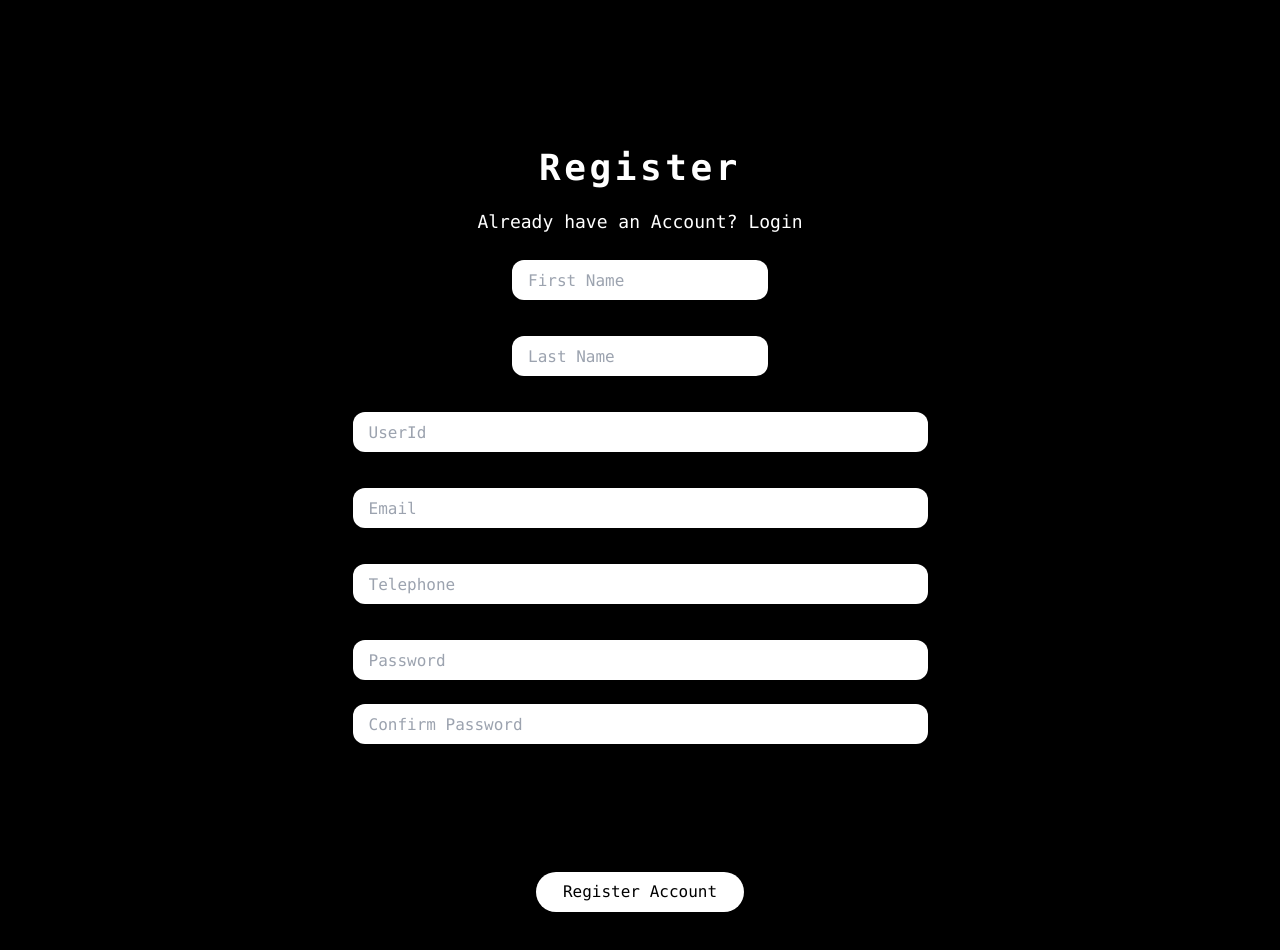
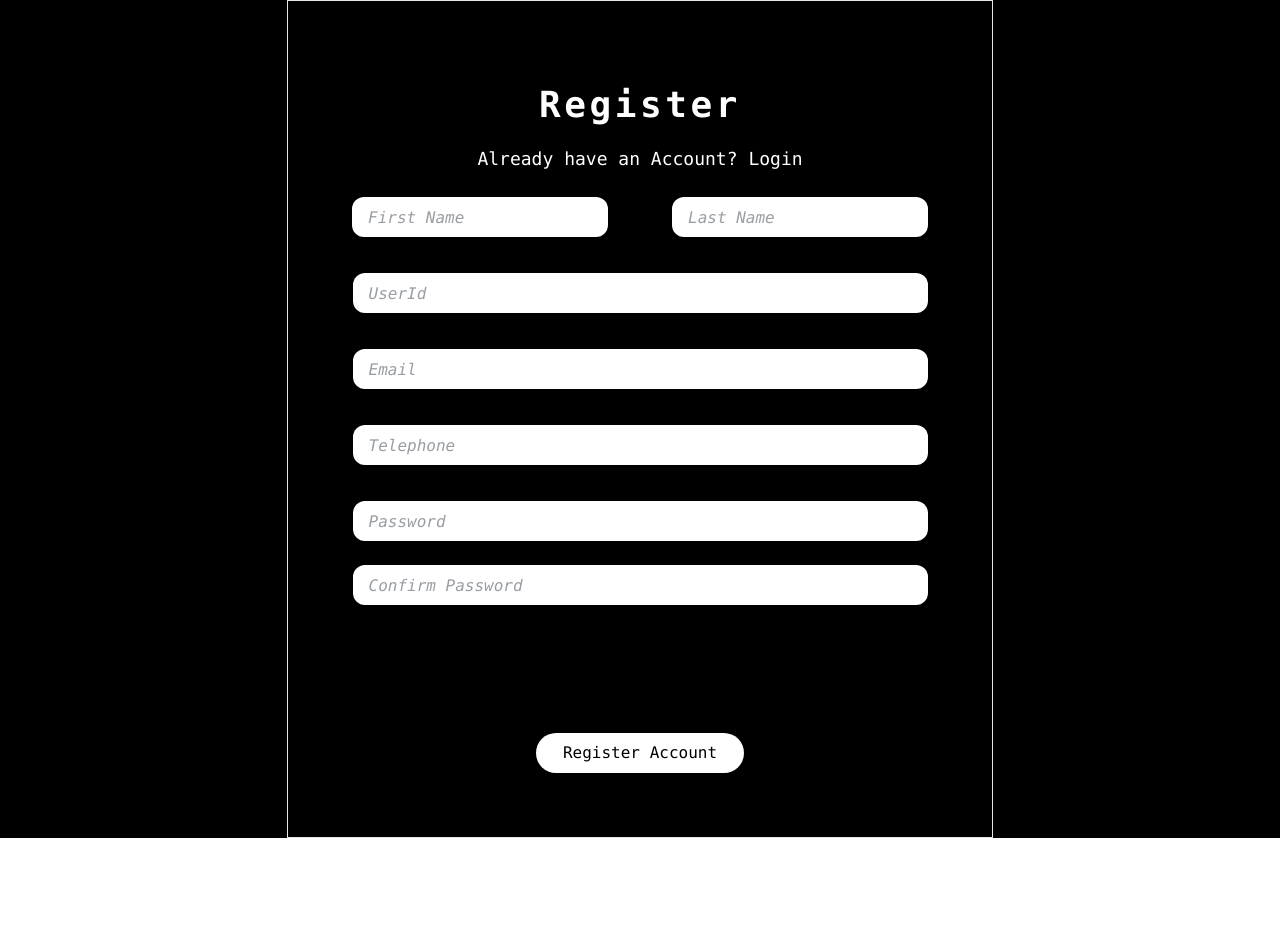
Before and after one commit to 10xpg/sanare, a React (Vite) app in the folder client/: page /register in a window 1280 px wide. Shown: the top 950 px of the page. After the commit the page ends 838 px from the top, so only its background shows below. Built offline with nearby package versions, Linux system fonts and the light colour scheme.

Commit message:
feat:: add ml model for orthodox drug prediction

```diff
--- a/client/src/App.jsx
+++ b/client/src/App.jsx
@@ -29,7 +29,7 @@ export default function App() {
         <Route path='/patient-summary/:id' element={<Report />} />
         <Route path='/history' element={<History />} />
         <Route path='/encyclopedia' element={<Encyclopedia />} />
-        <Route path='/encyclopedia-detail' element={<EncyclopediaDetail />} />
+        <Route path='/encyclopedia-detail/:id' element={<EncyclopediaDetail />} />
       </Routes>
     </BrowserRouter>
   )
--- a/client/src/api/client.js
+++ b/client/src/api/client.js
@@ -5,7 +5,7 @@ const sanare = import.meta.env.VITE_SANARE_API_BASE_URL
 
 const api = axios.create({
   baseURL: sanare,
-  timeout: 5000,
+  // timeout: 5000,
   headers: {
     'Content-Type': 'application/json'
   }
--- a/client/src/components/History/HistoryListCard.jsx
+++ b/client/src/components/History/HistoryListCard.jsx
@@ -19,7 +19,6 @@ export const HistoryItem = () => {
               api.get(`/patient/${report.patient}`),
               api.get(`/diagnosis/${report.diagnosis}`)
             ])
-            // console.log(doctor.data, patient.data, diagnosis.data)
             return { ...report, doctor: doctor.data, patient: patient.data, diagnosis: diagnosis.data }
           })
         )
@@ -34,10 +33,19 @@ export const HistoryItem = () => {
     fetchHistory()
   }, [])
 
-  if (err) return <div>{`An Error Occured ==> ${err}`}</div>
-  if (loading) return <div>Loading...</div>
+  if (err)
+    return (
+      <tr>
+        <td>{`An Error Occured ==> ${err}`}</td>
+      </tr>
+    )
 
-  console.log(history)
+  if (loading)
+    return (
+      <tr>
+        <td>Loading...</td>
+      </tr>
+    )
 
   return history.map((report) => (
     <tr key={report._id}>
--- a/client/src/components/Login/LoginForm.jsx
+++ b/client/src/components/Login/LoginForm.jsx
@@ -36,34 +36,34 @@ export const LoginForm = () => {
   }
 
   return (
-    <div className='bg-black text-white text-center min-h-screen'>
-      <form onSubmit={handleLogin} className='font-mono flex flex-col p-32 '>
-        <div className='text-4xl tracking-widest font-semibold py-5'>Login </div>
+    <div className='bg-black text-white text-center min-h-screen flex items-center justify-center'>
+      <form onSubmit={handleLogin} className='font-mono flex flex-col p-16 border '>
+        <div className='text-4xl tracking-widest font-semibold py-5 '>Login </div>
         <div className='text-lg'>
           Don&apos;t have an Account?
           <Link to='/register' className='hover:text-[#1ED346] '>
             <span className='mx-5'>Register Now</span>
           </Link>
         </div>
-        <div className='pt-6 pb-3 mx-auto text-[#999EA4]'>
+        <div className='pt-6 pb-3 mx-auto text-black'>
           <input
             name='username'
             type='text'
             placeholder='User id'
             required
-            className='w-64 h-10 rounded-xl p-4 outline-black'
+            className='w-64 h-10 rounded-xl p-4 outline-black placeholder:italic placeholder:text-[#999EA4]'
             onChange={handleChange}
             value={form.username}
           />
         </div>
-        <div className='pt-3 pb-6 mx-auto text-[#999EA4]'>
+        <div className='pt-3 pb-6 mx-auto text-black'>
           <div className='relative w-64'>
             <input
               name='password'
               type='password'
-              placeholder='password'
+              placeholder='Password'
               required
-              className='w-full h-10 rounded-xl p-4 pr-10 outline-black'
+              className='w-full h-10 rounded-xl p-4 pr-10 outline-black placeholder:italic placeholder:text-[#999EA4]'
               onChange={handleChange}
               value={form.password}
             />
@@ -75,7 +75,7 @@ export const LoginForm = () => {
         <Link className='pb-10 hover:text-[#1ED346] mx-auto'>Forgot password?</Link>
 
         <button type='submit'>
-          <div className='bg-white text-black w-1/12 px-4 py-2 rounded-3xl  hover:bg-[#999EA4] mx-auto '>Login</div>
+          <div className='bg-white text-black w-4/12 px-4 py-2 rounded-3xl outline outline-black  hover:bg-[#999EA4] mx-auto '>Login</div>
         </button>
       </form>
     </div>
--- a/client/src/components/Patient/PatientSearch.jsx
+++ b/client/src/components/Patient/PatientSearch.jsx
@@ -65,7 +65,7 @@ export const PatientSearch = () => {
           type='text'
           list='patientlist'
           placeholder='Patient Name'
-          className='w-96 rounded-2xl mx-2 py-1 px-2 text-center font-mono font-medium text-black outline-black placeholder:italic'
+          className='w-96 rounded-2xl mx-4 py-2 px-2 text-center font-mono font-medium text-black outline-black placeholder:italic'
           value={searchTerm}
           onChange={handleChange}
         />
--- a/client/src/components/Recommend/OrthodoxTool.jsx
+++ b/client/src/components/Recommend/OrthodoxTool.jsx
@@ -30,14 +30,16 @@ export const OrthodoxRecommender = ({ getDrugs, drugs, state }) => {
               multiple
               className='p-3 w-8/12 h-auto rounded-xl placeholder-[#999EA4] text-center text-black  outline-black'
             >
-              <option value='' disabled>
+              <option value='' disabled className='border-b-2'>
                 ---Orthodox Drugs---
               </option>
+
               {drugs
+                .flat()
                 .filter((d) => d !== null)
-                .map((d) => (
-                  <option key={d._id} value={d.product_name} className='p-2'>
-                    {d.product_name}
+                .map((d, index) => (
+                  <option key={index} value={d.drug_name} className='p-2'>
+                    {d.drug_name}
                   </option>
                 ))}
             </select>
@@ -61,5 +63,3 @@ OrthodoxRecommender.propTypes = {
   drugs: PropTypes.array,
   state: PropTypes.object
 }
-
-// TODO: integrate with rec model
--- a/client/src/components/Recommend/TraditionalTool.jsx
+++ b/client/src/components/Recommend/TraditionalTool.jsx
@@ -10,8 +10,6 @@ export const TraditionalRecommender = ({ getDrugs, drugs, state }) => {
   const handleGetDrugs = () => {
     getDrugs()
   }
-
-  console.log(state.tds)
 
   return (
     <div className='text-xl pb-10'>
@@ -27,9 +25,10 @@ export const TraditionalRecommender = ({ getDrugs, drugs, state }) => {
               multiple
               className='p-3 w-8/12 h-auto rounded-xl placeholder-[#999EA4] text-center text-black  outline-black'
             >
-              <option value='' disabled>
+              <option value='' disabled className='border-b-2 '>
                 ---Traditional Drugs---
               </option>
+
               {[...new Map(drugs.flat().map((d) => [d.product_name, d])).values()].map((d) => (
                 <option key={d._id} value={d.product_name} className='p-2'>
                   {d.product_name}
--- a/client/src/components/Register/RegisterForm.jsx
+++ b/client/src/components/Register/RegisterForm.jsx
@@ -1,9 +1,30 @@
-import { Link } from 'react-router-dom'
+import { useState } from 'react'
+import { Link, useNavigate } from 'react-router-dom'
+import api from '../../api/client'
+import { suppressor } from '../../utils/helpers'
 
 export const RegisterForm = () => {
+  const navigate = useNavigate()
+  const [registerForm, setRegisterForm] = useState({})
+
+  const handleChange = (e) => {
+    const { name, value } = e.target
+    setRegisterForm({ ...registerForm, [name]: value })
+  }
+
+  const handleRegisterSubmit = async (e) => {
+    e.preventDefault()
+    if (registerForm.password !== registerForm.password_2) return
+    const res = await api.post('/user/register', registerForm, { headers: { 'Content-Type': 'application/json' } })
+    console.log(res.data)
+    suppressor(res)
+    localStorage.clear()
+    navigate('/')
+  }
+
   return (
-    <div className='bg-black text-white text-center min-h-screen'>
-      <form className='font-mono flex flex-col p-32 '>
+    <div className='bg-black text-white text-center min-h-screen flex items-center justify-center '>
+      <form onSubmit={handleRegisterSubmit} className='font-mono flex flex-col p-16  border'>
         <div className='text-4xl tracking-widest font-semibold py-5'>Register </div>
         <div className='text-lg'>
           Already have an Account?{' '}
@@ -11,33 +32,89 @@ export const RegisterForm = () => {
             Login
           </Link>
         </div>
-        <div className='pt-100flex mx-auto gap-16'>
-          <div className='pt-6 pb-3 mx-auto text-[#999EA4]'>
-            <input type='text' placeholder='First Name' required className='w-64 h-10 rounded-xl p-4 outline-black' />
+        <div className='pt-100 flex mx-auto gap-16'>
+          <div className='pt-6 pb-3 mx-auto text-black'>
+            <input
+              type='text'
+              placeholder='First Name'
+              required
+              className='w-64 h-10 rounded-xl p-4 outline-black placeholder:italic placeholder:text-[#999EA4]'
+              name='first_name'
+              onChange={handleChange}
+              value={registerForm.first_name}
+            />
           </div>
-          <div className='pt-6 pb-3 mx-auto text-[#999EA4]'>
-            <input type='text' placeholder='Last Name' required className='w-64 h-10 rounded-xl p-4 outline-black' />
+          <div className='pt-6 pb-3 mx-auto text-black'>
+            <input
+              type='text'
+              placeholder='Last Name'
+              required
+              className='w-64 h-10 rounded-xl p-4 outline-black placeholder:italic placeholder:text-[#999EA4]'
+              name='last_name'
+              onChange={handleChange}
+              value={registerForm.last_name}
+            />
           </div>
         </div>
-        <div className='pt-6 pb-3  text-[#999EA4]'>
-          <input type='text' placeholder='UserId' required className='w-[575px] h-10 rounded-xl p-4 outline-black' />
+        <div className='pt-6 pb-3  text-black'>
+          <input
+            type='text'
+            placeholder='UserId'
+            required
+            className='w-[575px] h-10 rounded-xl p-4 outline-black placeholder:italic placeholder:text-[#999EA4]'
+            name='username'
+            onChange={handleChange}
+            value={registerForm.username}
+          />
         </div>
-        <div className='pt-6 pb-3  text-[#999EA4]'>
-          <input type='text' placeholder='Email' required className='w-[575px] h-10 rounded-xl p-4 outline-black' />
+        <div className='pt-6 pb-3  text-black'>
+          <input
+            type='text'
+            placeholder='Email'
+            required
+            className='w-[575px] h-10 rounded-xl p-4 outline-black placeholder:italic placeholder:text-[#999EA4]'
+            name='email'
+            onChange={handleChange}
+            value={registerForm.email}
+          />
         </div>
-        <div className='pt-6 pb-3  text-[#999EA4]'>
-          <input type='text' placeholder='Telephone' required className='w-[575px] h-10 rounded-xl p-4 outline-black' />
+        <div className='pt-6 pb-3  text-black'>
+          <input
+            type='text'
+            placeholder='Telephone'
+            required
+            className='w-[575px] h-10 rounded-xl p-4 outline-black placeholder:italic placeholder:text-[#999EA4]'
+            name='phone'
+            onChange={handleChange}
+            value={registerForm.phone}
+          />
         </div>
 
-        <div className='pt-6 pb-3  text-[#999EA4]'>
-          <input type='password' placeholder='Password' required className='w-[575px] h-10 rounded-xl p-4 pr-10 outline-black' />
+        <div className='pt-6 pb-3  text-black'>
+          <input
+            type='password'
+            placeholder='Password'
+            required
+            className='w-[575px] h-10 rounded-xl p-4 pr-10 outline-black placeholder:italic placeholder:text-[#999EA4]'
+            name='password'
+            onChange={handleChange}
+            value={registerForm.password}
+          />
         </div>
 
-        <div className='pt-3 pb-32  text-[#999EA4]'>
-          <input type='password' placeholder='Confirm Password' required className='w-[575px] h-10 rounded-xl p-4 pr-10 outline-black' />
+        <div className='pt-3 pb-32  text-black'>
+          <input
+            type='password'
+            placeholder='Confirm Password'
+            required
+            className='w-[575px] h-10 rounded-xl p-4 pr-10 outline-black placeholder:italic placeholder:text-[#999EA4]'
+            name='password_2'
+            onChange={handleChange}
+            value={registerForm.password_2}
+          />
         </div>
 
-        <button type='button'>
+        <button type='submit'>
           <div className='bg-white text-black w-52 px-6 py-2 rounded-3xl  hover:bg-[#999EA4] mx-auto '>Register Account</div>
         </button>
       </form>
```
Also changed, not shown: client/src/components/Diagnosis/DiagnosisForm.jsx (+41 -43 lines).
